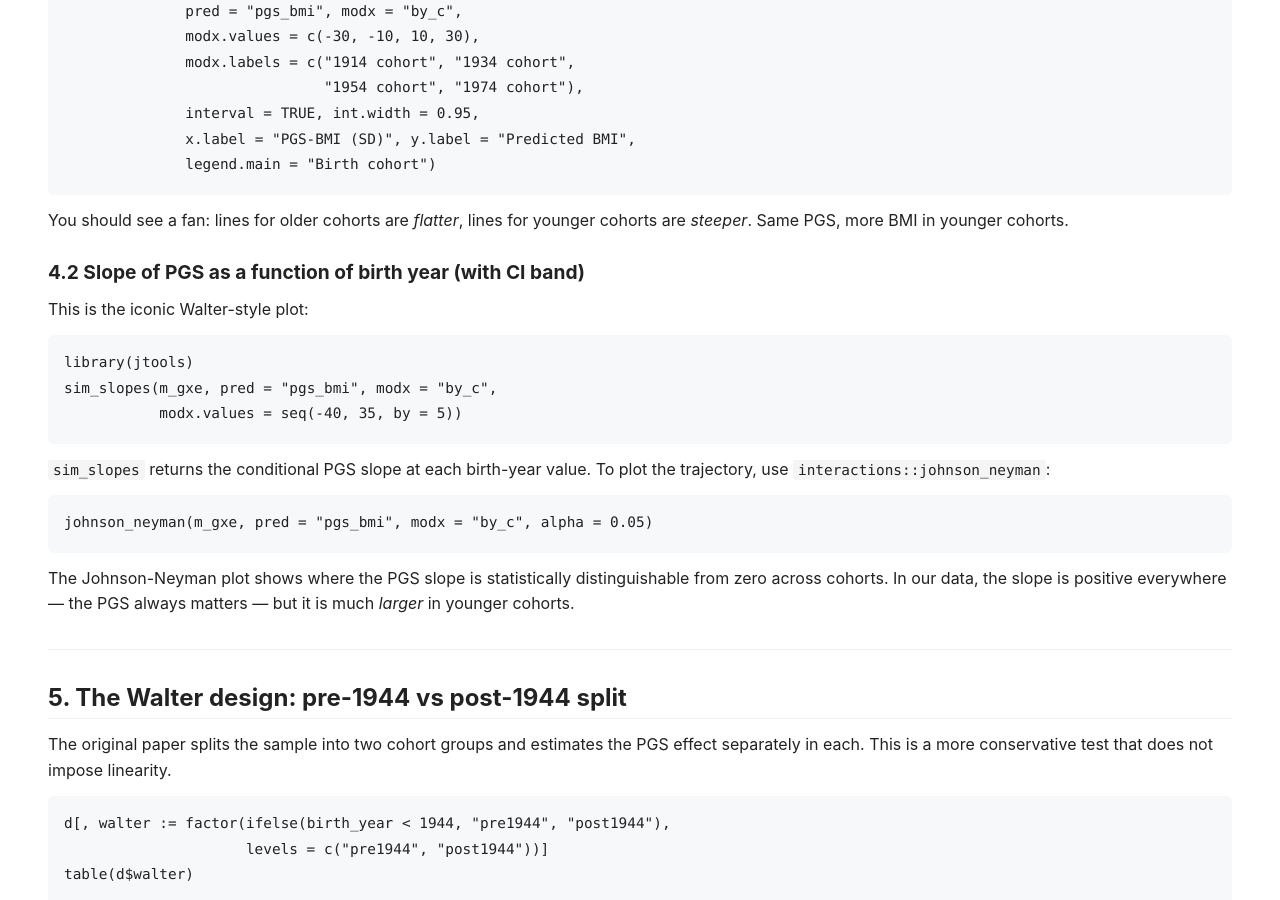
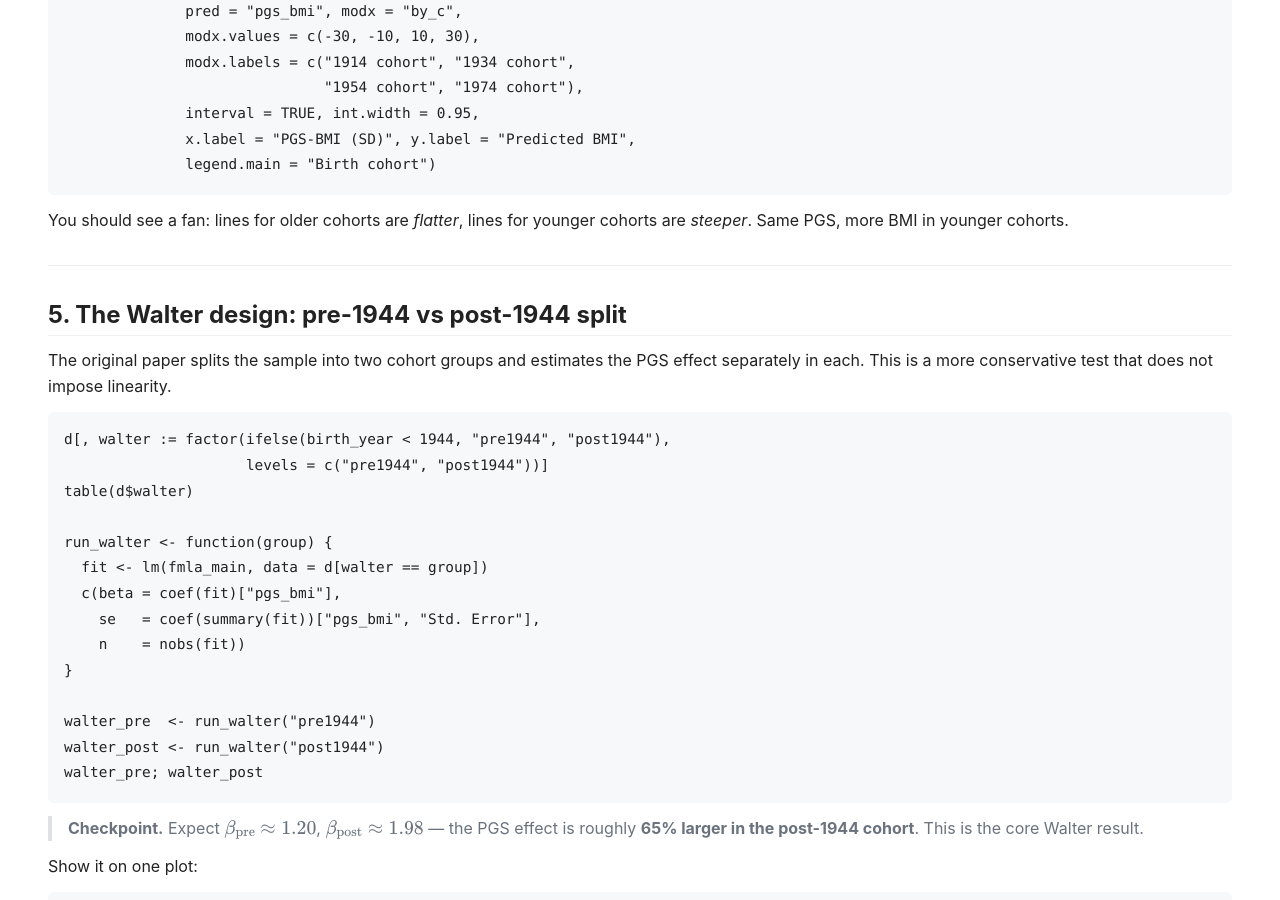
Before and after one commit to nicolabarban/sociogenomics_2025_2026, a Jekyll site: the page built from labs/week8/lab8_gxe.md, in a window 1280 px wide and 900 px high, scrolled down 5963 px. Built offline with Jekyll 4.4.1, drawn with Linux system fonts in a browser that asks for light colours; our own code applies the rules of GitHub Pages for plain Markdown files.

Commit message:
feat(week8): drop §4.2 (sim_slopes / Johnson-Neyman) — keep just the fan plot

````diff
--- a/labs/week8/lab8_gxe.md
+++ b/labs/week8/lab8_gxe.md
@@ -234,24 +234,6 @@ interact_plot(m_gxe,
 
 You should see a fan: lines for older cohorts are *flatter*, lines for younger cohorts are *steeper*. Same PGS, more BMI in younger cohorts.
 
-### 4.2 Slope of PGS as a function of birth year (with CI band)
-
-This is the iconic Walter-style plot:
-
-```r
-library(jtools)
-sim_slopes(m_gxe, pred = "pgs_bmi", modx = "by_c",
-           modx.values = seq(-40, 35, by = 5))
-```
-
-`sim_slopes` returns the conditional PGS slope at each birth-year value. To plot the trajectory, use `interactions::johnson_neyman`:
-
-```r
-johnson_neyman(m_gxe, pred = "pgs_bmi", modx = "by_c", alpha = 0.05)
-```
-
-The Johnson-Neyman plot shows where the PGS slope is statistically distinguishable from zero across cohorts. In our data, the slope is positive everywhere — the PGS always matters — but it is much *larger* in younger cohorts.
-
 ---
 
 ## 5. The Walter design: pre-1944 vs post-1944 split
````
Also changed, not shown: 1 other file.
